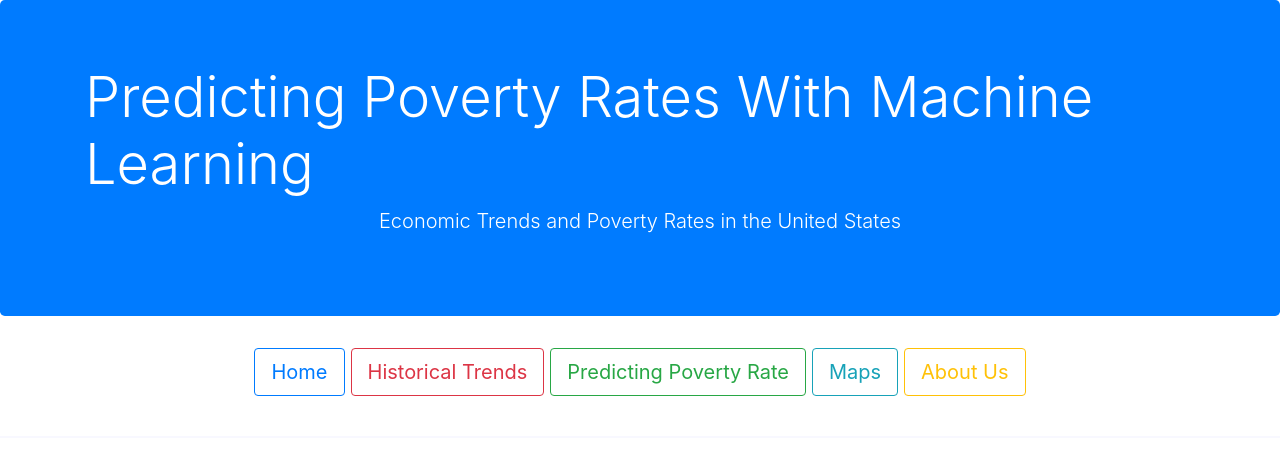
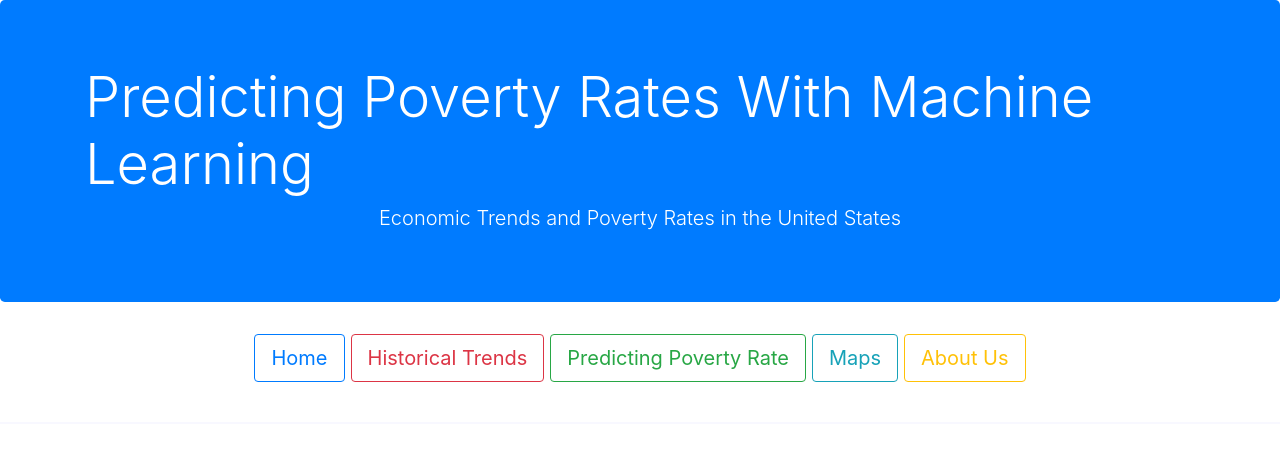
Before and after one commit to taytaka/Poverty_and_Minimum_Wage, a Flask app: page / in a window 1280 px wide. Shown: the part 40-504 px from the top of the page. Run offline with Flask 2, Linux system fonts and the light colour scheme; some libraries are stand-ins or nearby versions.

Commit message:
Removed image.

```diff
--- a/Visualizations/webpage/templates/index1.html
+++ b/Visualizations/webpage/templates/index1.html
@@ -44,7 +44,7 @@
       <h1 class="display-4">Predicting Poverty Rates With Machine
         Learning </h1>
       <ul class="nav justify-content-center">
-        <p class="lead">Economic Trends and Poverty Rates in the United States</p>
+        <h2 class="lead">Economic Trends and Poverty Rates in the United States</h2>
     </div>
   </div>
 
@@ -98,15 +98,6 @@
           JavaScript and CSS on webpages.</p>
       </div>
 
-      <!-- <div class="image" style="background-image: url(https://images.theconversation.com/files/236061/original/file-20180912-133904-1y4bbeb.jpg?ixlib=rb-1.1.0&amp;q=45&amp;auto=format&amp;w=1356&amp;h=668&amp;fit=crop);"> -->
-        <!-- <div class="placeholder-container" style="--aspect-ratio-percent:76.20967741935483%;background-color:#4c5530"><img class="lazyloaded" src="https://images.theconversation.com/files/236061/original/file-20180912-133904-1y4bbeb.jpg?ixlib=rb-1.1.0&amp;q=45&amp;auto=format&amp;w=496&amp;fit=clip" data-id="236061" itemprop="image"></div>
-      </div>
-      <div class="col-8">
-        <div style="display: flex; justify-content: center; align-items: center;">
-
-        </div>
-      </div>  -->
-
       <br>
       <hr style="border: 1px solid #F8F8FF;" />
       <br>
```
